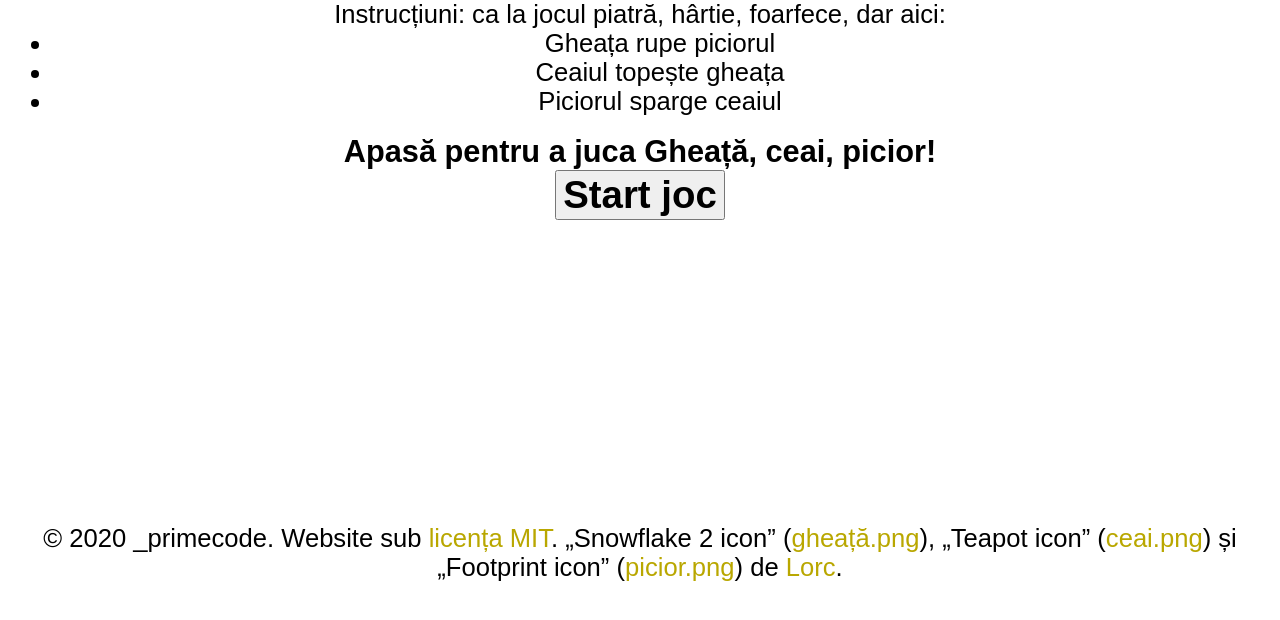
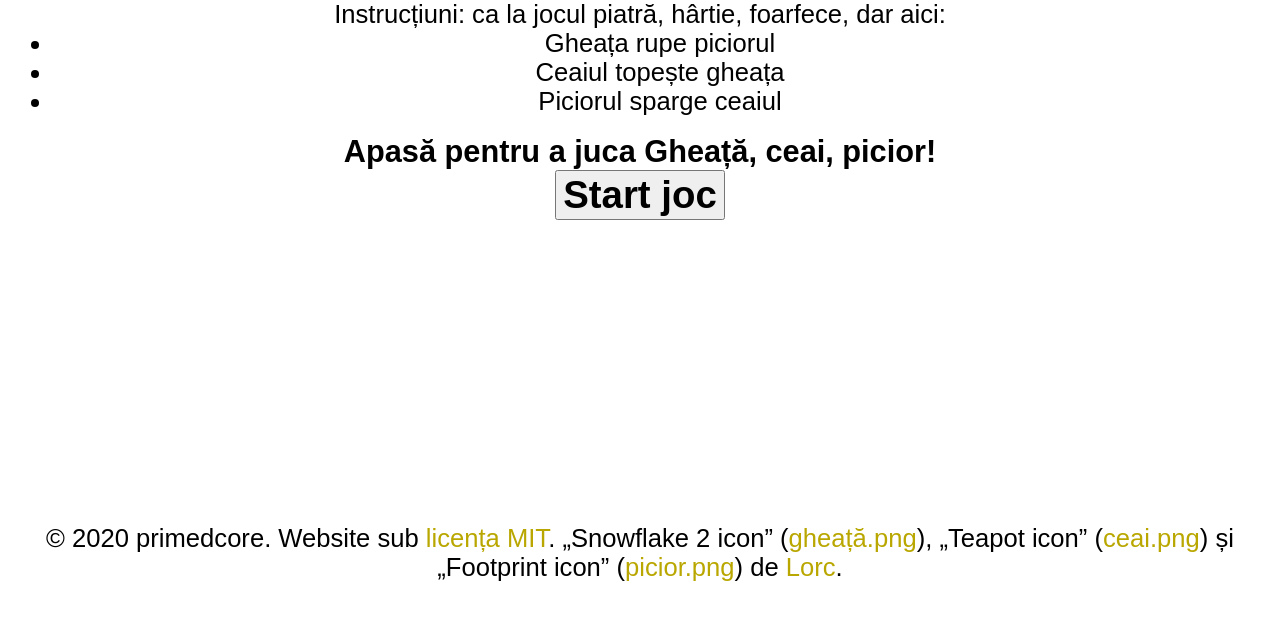
Before and after one commit to primedcore/gheataCeaiPicior, a plain HTML site: page index.html in a window 1280 px wide. Drawn offline with Linux system fonts and the light colour scheme.

Commit message:
Change copyright and link to https in footer

```diff
--- a/index.html
+++ b/index.html
@@ -32,7 +32,7 @@
       <h3 id="alegeri"></h3>
     </div>
     <footer>
-      <p>© 2020 _primecode. Website sub <a href="LICENSE.txt" target="_blank">licența MIT</a>. „Snowflake 2 icon” (<a href="gheață.png">gheață.png</a>), „Teapot icon” (<a href="ceai.png">ceai.png</a>) și „Footprint icon” (<a href="picior.png">picior.png</a>) de <a href="http://lorcblog.blogspot.com" target="_blank">Lorc</a>.</p>
+      <p>© 2020 primedcore. Website sub <a href="LICENSE.txt" target="_blank">licența MIT</a>. „Snowflake 2 icon” (<a href="gheață.png">gheață.png</a>), „Teapot icon” (<a href="ceai.png">ceai.png</a>) și „Footprint icon” (<a href="picior.png">picior.png</a>) de <a href="https://lorcblog.blogspot.com" target="_blank">Lorc</a>.</p>
     </footer>
     <script src="gheațăCeaiPicior.js"></script>
   </body>
```
